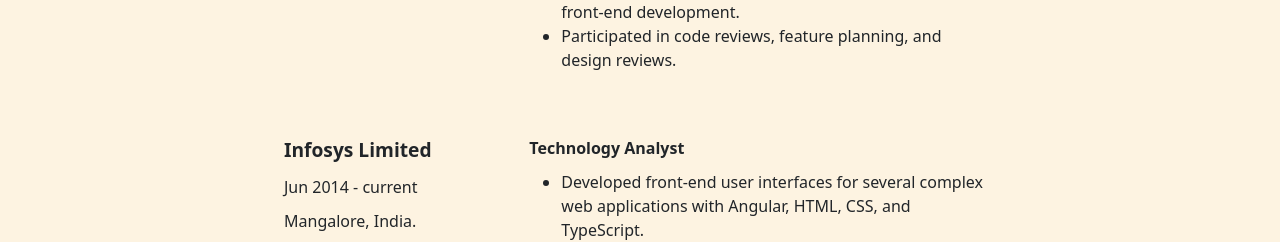
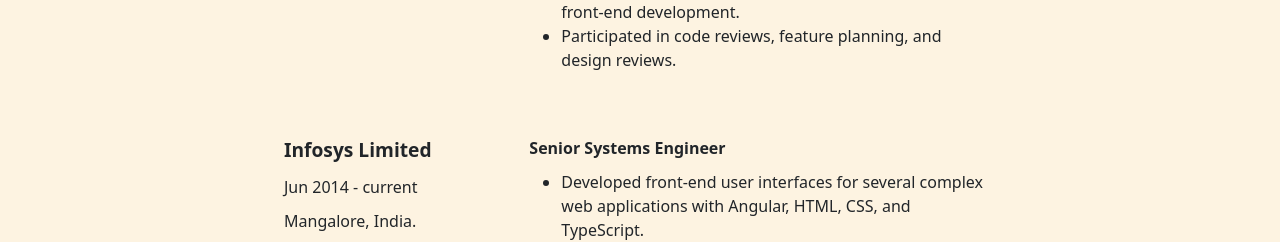
Before and after one commit to GopinathSurendran/gopinathsurendran.github.io, a React (Vite) app: page / in a window 1280 px wide. Shown: the part 1742-1984 px from the top of the page. Built offline with nearby package versions, Linux system fonts and the light colour scheme.

Commit message:
updated role

```diff
--- a/src/containers/experiences/data.ts
+++ b/src/containers/experiences/data.ts
@@ -34,7 +34,7 @@ export const careers = [
     },
     {
         title: 'Infosys Limited',
-        name: 'Technology Analyst',
+        name: 'Senior Systems Engineer',
         duration: 'Jun 2014 - current',
         description: '',
         notes: ["Developed front-end user interfaces for several complex web applications with Angular, HTML, CSS, and TypeScript.",
```
